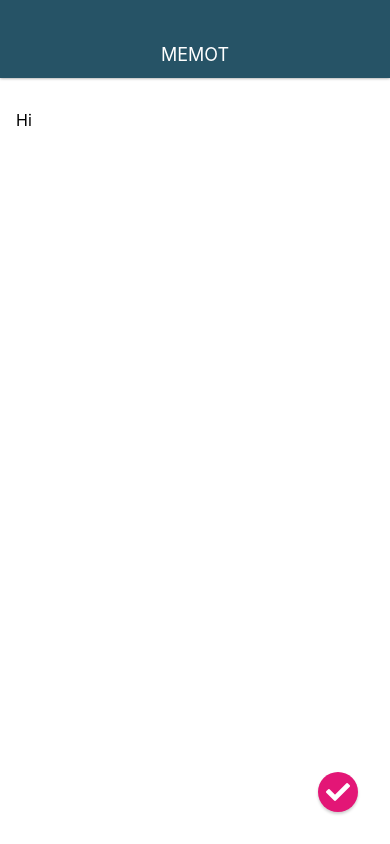
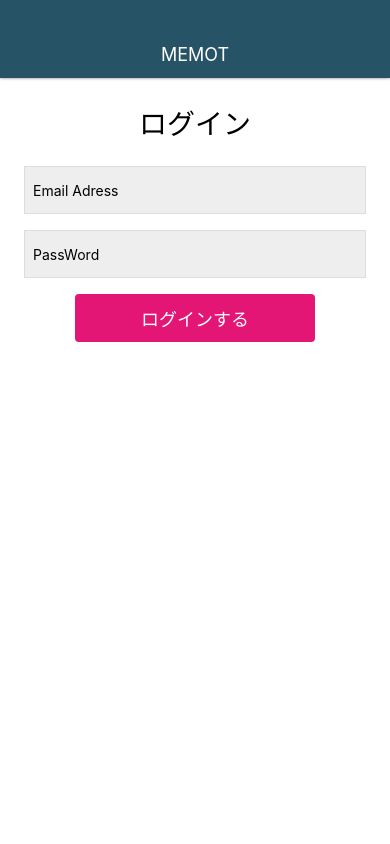
Before and after one commit to 22yuto/MemoApp, a React Native app: screen / in a window 390 px wide. Built offline with nearby package versions, Linux system fonts and the light colour scheme.

Commit message:
CreateLogin & Signup

```diff
--- a/App.js
+++ b/App.js
@@ -1,13 +1,13 @@
 import React from 'react'
 import { StyleSheet, View } from 'react-native'
 import Appbar from './src/components/Appbar'
-import MemoEditScreen from './src/screens/MemoEditScreen'
+import LoginScreen from './src/screens/LoginScreen'
 
 export default function App() {
   return (
     <View style={styles.container}>
       <Appbar />
-      <MemoEditScreen />
+      <LoginScreen />
     </View>
   )
 }
--- /dev/null
+++ b/src/screens/LoginScreen.js
@@ -0,0 +1,51 @@
+import React from 'react'
+import {
+  StyleSheet, View, TextInput, TouchableHighlight, Text,
+} from 'react-native'
+
+export default function LoginScreen() {
+  return (
+    <View style={styles.container}>
+      <Text style={styles.title}>ログイン</Text>
+      <TextInput style={styles.input} value="Email Adress" />
+      <TextInput style={styles.input} value="PassWord" />
+      <TouchableHighlight style={styles.button} onPress={() => { }} underlayColor="#c70f66">
+        <Text style={styles.buttonTitle}>ログインする</Text>
+      </TouchableHighlight>
+    </View>
+  )
+}
+const styles = StyleSheet.create({
+  container: {
+    flex: 1,
+    width: '100%',
+    padding: 24,
+    backgroundColor: '#fff',
+  },
+  title: {
+    fontSize: 28,
+    alignSelf: 'center',
+    marginBottom: 24,
+  },
+  input: {
+    backgroundColor: '#eee',
+    height: 48,
+    marginBottom: 16,
+    borderWidth: 1,
+    borderColor: '#ddd',
+    padding: 8,
+  },
+  button: {
+    backgroundColor: '#e31676',
+    height: 48,
+    borderRadius: 4,
+    justifyContent: 'center',
+    alignItems: 'center',
+    width: '70%',
+    alignSelf: 'center',
+  },
+  buttonTitle: {
+    color: '#fff',
+    fontSize: 18,
+  },
+})
```
Also changed, not shown: src/screens/SignupScreen.js (added, +51 -0 lines).
